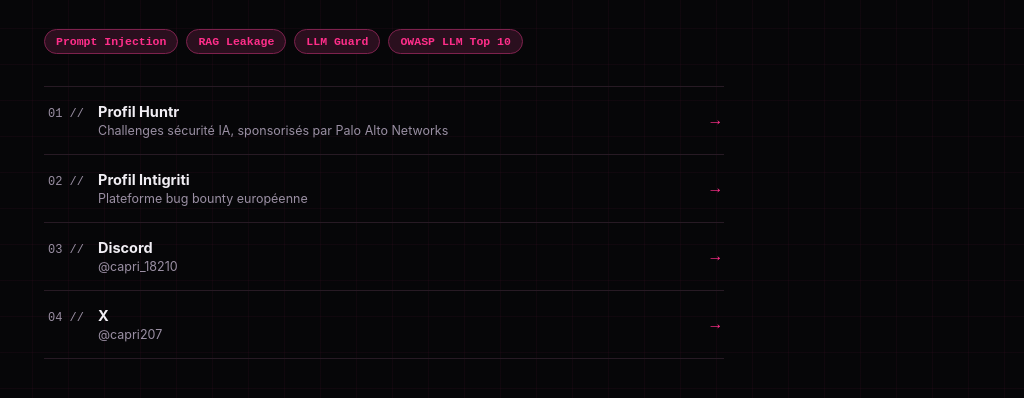
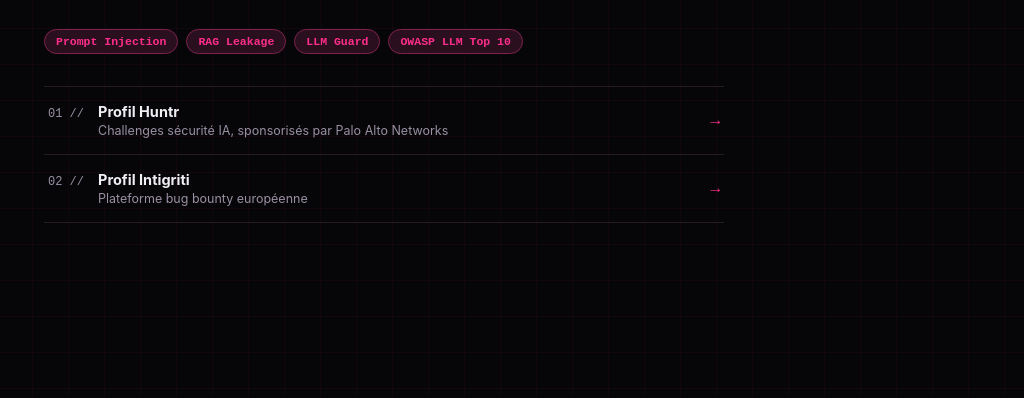
Before and after one commit to caprisecurity/ai-security-writeups, a plain HTML site: page bugbounty.html in a window 1280 px wide. Shown: the part 152-550 px from the top of the page, without its empty margins (256-1280 px from the left). Drawn offline with Linux system fonts and the light colour scheme.

Commit message:
Remove Discord and X from bug bounty page
Co-Authored-By: Claude Sonnet 5 <noreply@anthropic.com>
Claude-Session: https://claude.ai/code/session_01FapU4n86NQD6x3Y7eZTtFT

```diff
--- a/bugbounty.html
+++ b/bugbounty.html
@@ -77,26 +77,6 @@ h1{font-size:24px; font-weight:800; margin:0 0 8px; letter-spacing:-0.01em}
       </div>
       <div class="arrow">→</div>
     </a>
-    <a class="lien-card" href="https://discord.com/users/1565162892402098179" target="_blank" rel="noopener">
-      <div style="display:flex; align-items:baseline">
-        <span class="num">03 //</span>
-        <div>
-          <div class="titre">Discord</div>
-          <div class="desc">@capri_18210</div>
-        </div>
-      </div>
-      <div class="arrow">→</div>
-    </a>
-    <a class="lien-card" href="https://x.com/capri207" target="_blank" rel="noopener">
-      <div style="display:flex; align-items:baseline">
-        <span class="num">04 //</span>
-        <div>
-          <div class="titre">X</div>
-          <div class="desc">@capri207</div>
-        </div>
-      </div>
-      <div class="arrow">→</div>
-    </a>
   </div>
 
 </div>
```
